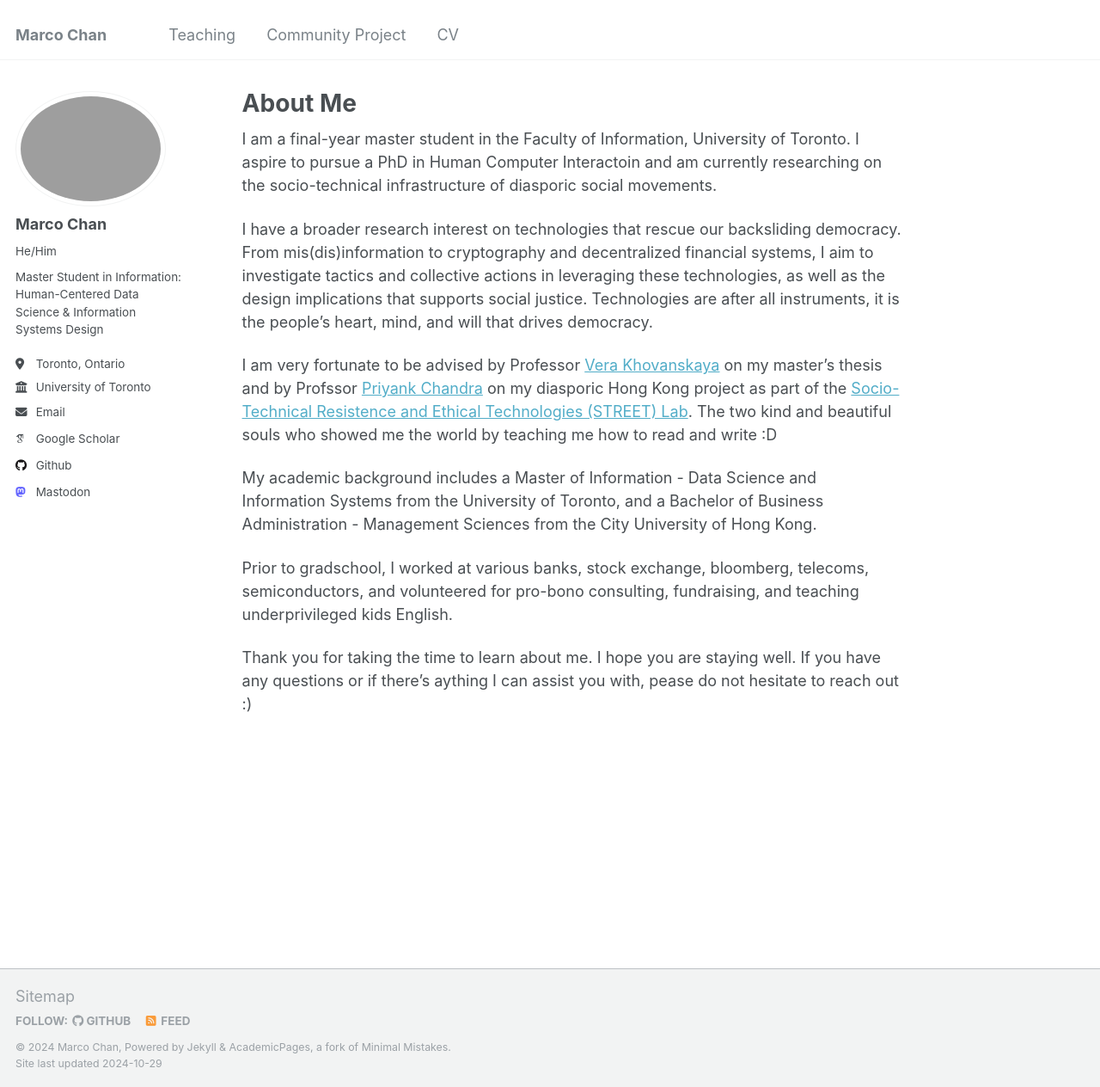
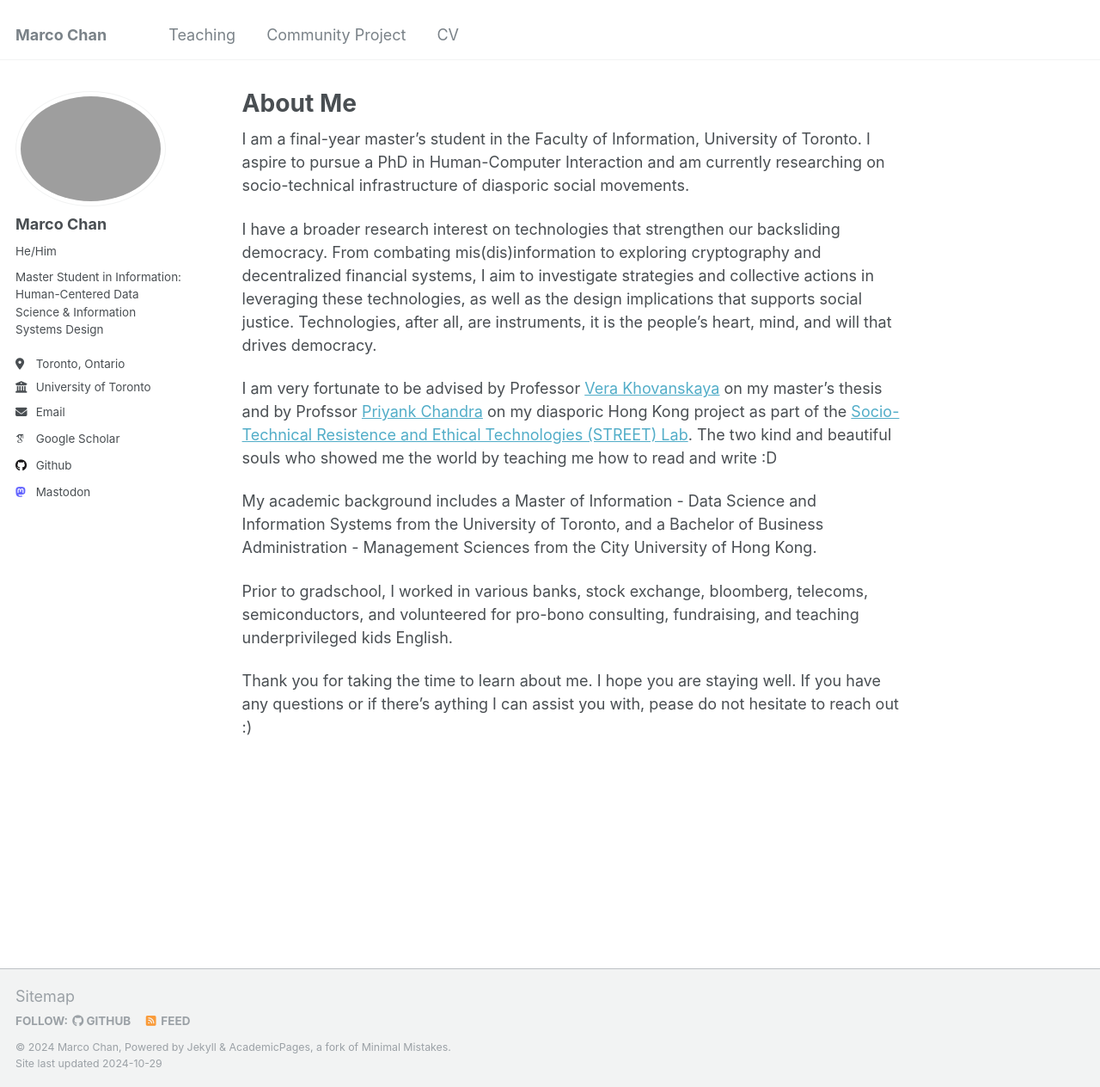
Before and after one commit to Marco-ProspectivePhD/home, a Jekyll site: the page built from _pages/about.md, in a window 1280 px wide and 1264 px high. Shown: the whole window at 86% size. Built offline with Jekyll 4.4.1, drawn with Linux system fonts in a browser that asks for light colours; some web fonts are replaced.

Commit message:
Update about.md

```diff
--- a/_pages/about.md
+++ b/_pages/about.md
@@ -7,14 +7,14 @@ redirect_from:
   - /about.html
 ---
 
-I am a final-year master student in the Faculty of Information, University of Toronto. I aspire to pursue a PhD in Human Computer Interactoin and am currently researching on the socio-technical infrastructure of diasporic social movements.
+I am a final-year master's student in the Faculty of Information, University of Toronto. I aspire to pursue a PhD in Human-Computer Interaction and am currently researching on socio-technical infrastructure of diasporic social movements.
 
-I have a broader research interest on technologies that rescue our backsliding democracy. From mis(dis)information to cryptography and decentralized financial systems, I aim to investigate tactics and collective actions in leveraging these technologies, as well as the design implications that supports social justice. Technologies are after all instruments, it is the people's heart, mind, and will that drives democracy.
+I have a broader research interest on technologies that strengthen our backsliding democracy. From combating mis(dis)information to exploring cryptography and decentralized financial systems, I aim to investigate strategies and collective actions in leveraging these technologies, as well as the design implications that supports social justice. Technologies, after all, are instruments, it is the people's heart, mind, and will that drives democracy.
 
 I am very fortunate to be advised by Professor [Vera Khovanskaya](https://verakhovanskaya.github.io/) on my master's thesis and by Profssor [Priyank Chandra](https://www.priyankc.com/) on my diasporic Hong Kong project as part of the [Socio-Technical Resistence and Ethical Technologies (STREET) Lab](https://www.streetlab.tech/). The two kind and beautiful souls who showed me the world by teaching me how to read and write :D
 
 My academic background includes a Master of Information - Data Science and Information Systems from the University of Toronto, and a Bachelor of Business Administration - Management Sciences from the City University of Hong Kong.
 
-Prior to gradschool, I worked at various banks, stock exchange, bloomberg, telecoms, semiconductors, and volunteered for pro-bono consulting, fundraising, and teaching underprivileged kids English.
+Prior to gradschool, I worked in various banks, stock exchange, bloomberg, telecoms, semiconductors, and volunteered for pro-bono consulting, fundraising, and teaching underprivileged kids English.
 
 Thank you for taking the time to learn about me. I hope you are staying well. If you have any questions or if there's aything I can assist you with, pease do not hesitate to reach out :)
```
